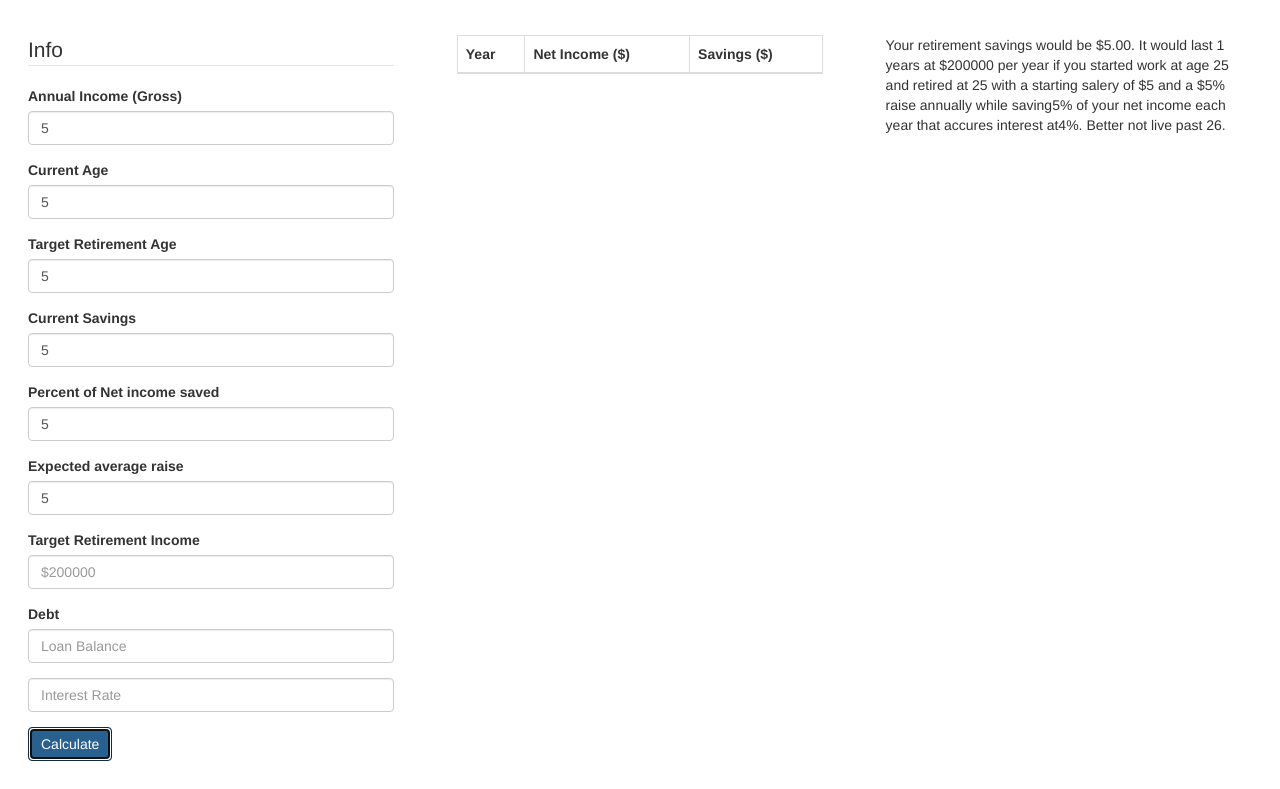
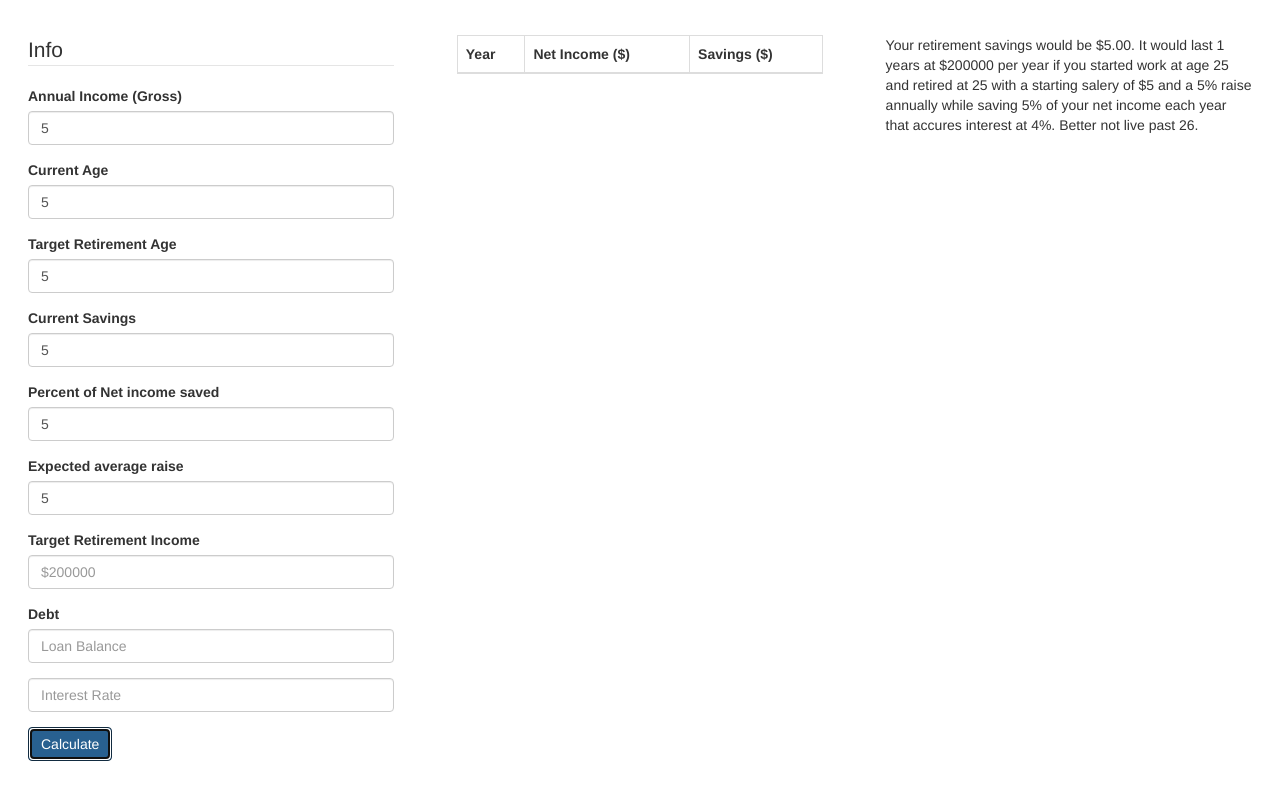
Before and after one commit to westonhancock/retirement, a React app: page / in a window 1280 px wide. Both pictures are taken after typing "5", "5", "5", "5", "5", "5" into the empty fields and a click on the button "Calculate". Shown: the part 63-852 px from the top of the page. Built offline with nearby package versions, Linux system fonts and the light colour scheme.

Commit message:
minor ui changes

```diff
--- a/components/Message.js
+++ b/components/Message.js
@@ -6,13 +6,8 @@ export default class Message extends Component {
 		const vars = this.props.vars;
 
 		return (
-			<p>
-				Your retirement savings would be ${person.nestEgg.toFixed(2)}.
-				It would last {person.yrsRetired} years at ${vars.retirementIncome} per year if you started
-				work at age 25 and retired at {25 + vars.workingYears} with a starting salery of
-				${person.initialIncome} and a ${vars.raisePercent}% raise annually while saving
-				{vars.savingPercent * 100}% of your net income each year that accures interest at
-				{vars.curInterestRate * 100}%. Better not live past {person.yrsRetired + vars.workingYears + 25}.
+			<p className="results-message">
+				Your retirement savings would be ${person.nestEgg.toFixed(2)}. It would last {person.yrsRetired} years at ${vars.retirementIncome} per year if you started work at age 25 and retired at {25 + vars.workingYears} with a starting salery of ${person.initialIncome} and a {vars.raisePercent}% raise annually while saving {vars.savingPercent * 100}% of your net income each year that accures interest at {vars.curInterestRate * 100}%. Better not live past {person.yrsRetired + vars.workingYears + 25}.
 			</p>
 		);
 	}
--- a/ui/main.css
+++ b/ui/main.css
@@ -9,3 +9,7 @@
 	width: 33%;
 	box-sizing: border-box;
 }
+
+.results-message {
+	max-width: 600px;
+}
```
